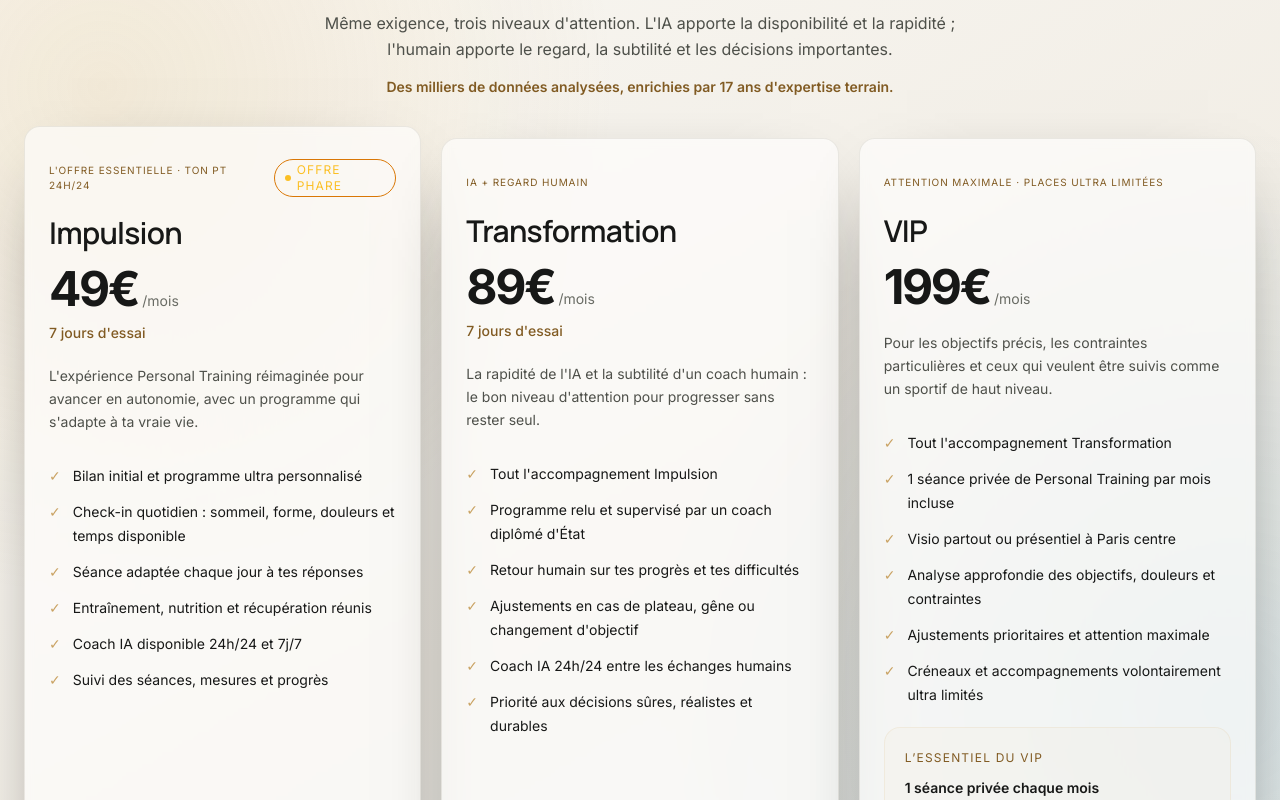
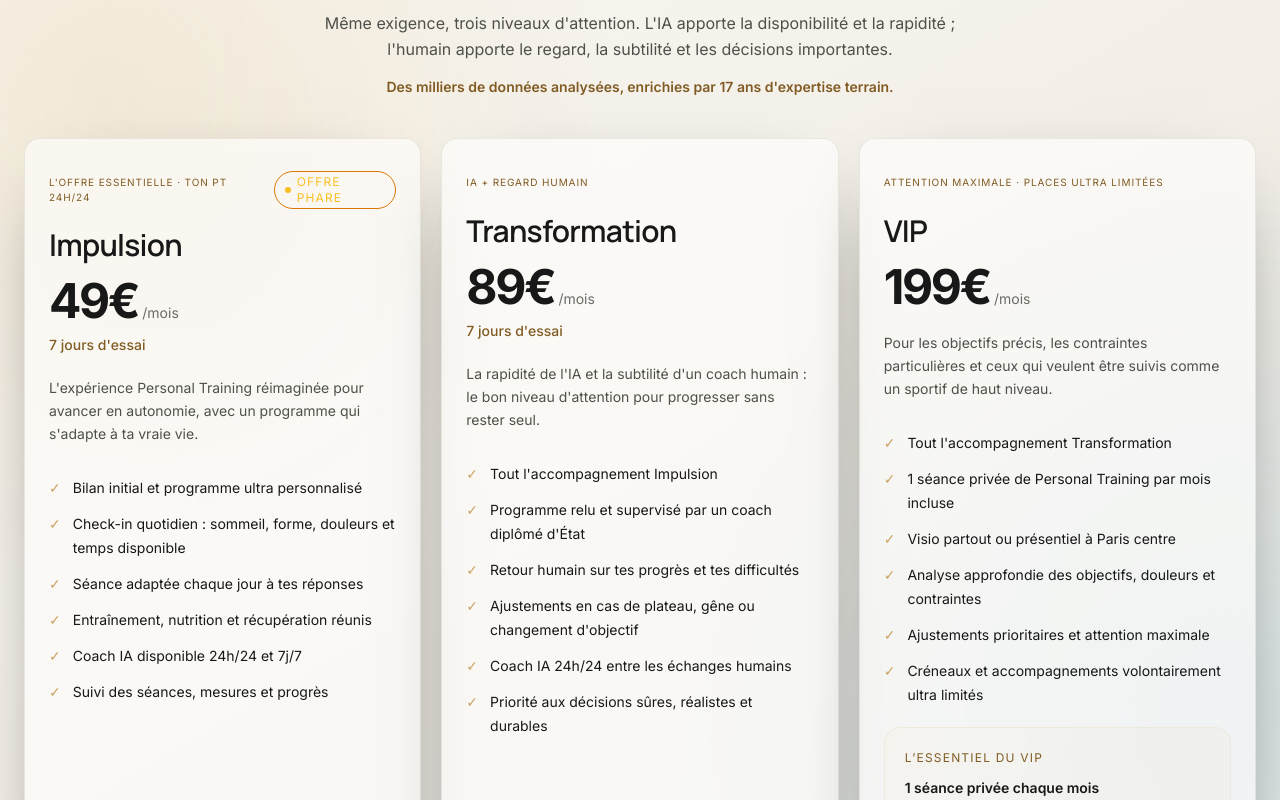
Before and after one commit to anthonydarmon213-ux/COAI, a Next.js app: page /pricing in a window 1280 px wide. Shown: the part 360-1160 px from the top of the page. Built offline with nearby package versions, Linux system fonts and the light colour scheme; no server answers.

Commit message:
align pricing cards

```diff
--- a/src/app/(marketing)/pricing/page.tsx
+++ b/src/app/(marketing)/pricing/page.tsx
@@ -43,7 +43,7 @@ export default function PricingPage({ searchParams }: { searchParams?: { checkou
 
       <div className="grid w-full max-w-7xl grid-cols-1 gap-5 lg:grid-cols-3">
         {TIERS.map((tier) => (
-          <Card key={tier.nom} id={tier.nom.toLowerCase()} className={`flex flex-col gap-5 px-6 py-8 ${tier.mostPopular ? "border-laiton-400/80 shadow-[0_28px_90px_-45px_rgba(214,170,96,.75)] lg:-translate-y-3" : ""}`}>
+          <Card key={tier.nom} id={tier.nom.toLowerCase()} className={`flex flex-col gap-5 px-6 py-8 ${tier.mostPopular ? "border-laiton-400/80 shadow-[0_28px_90px_-45px_rgba(214,170,96,.75)]" : ""}`}>
             <div className="flex min-h-6 items-center justify-between gap-3">
               <span className="font-mono text-[10px] uppercase tracking-[0.18em] text-laiton-300">{tier.eyebrow}</span>
               {tier.mostPopular && <Badge tone="warning">Offre phare</Badge>}
```
